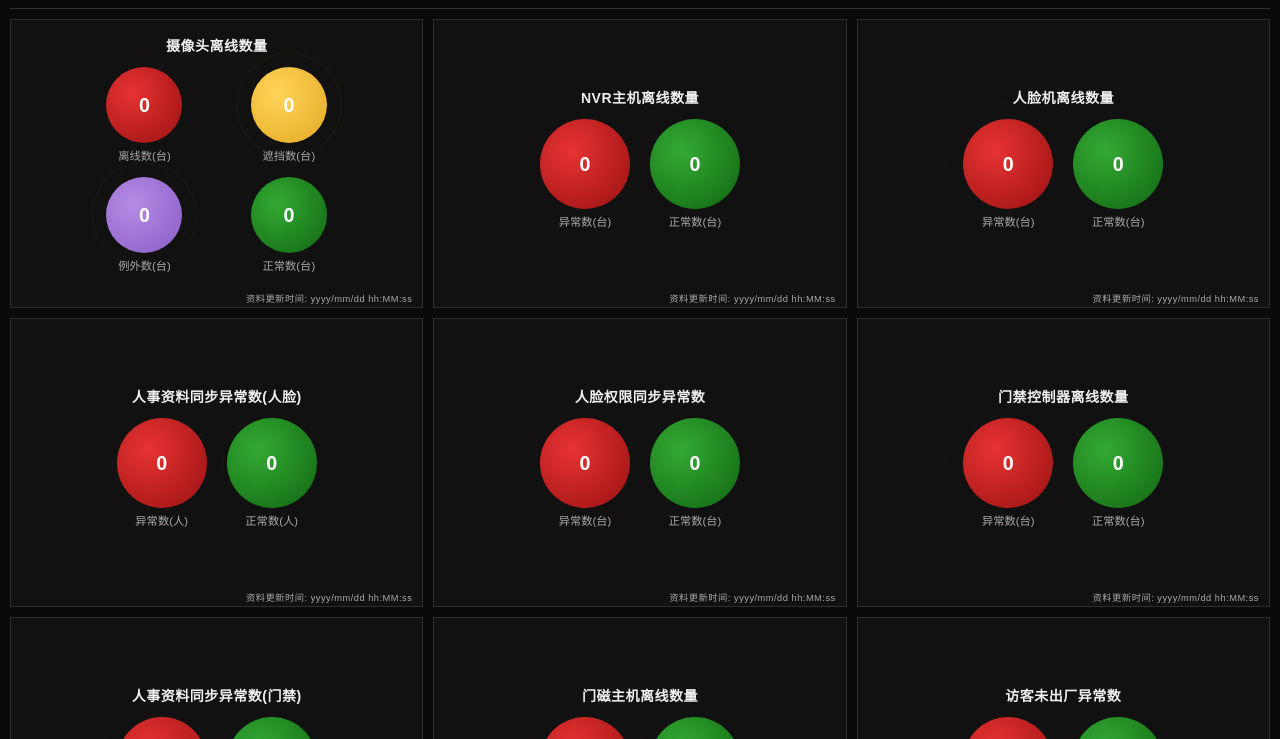
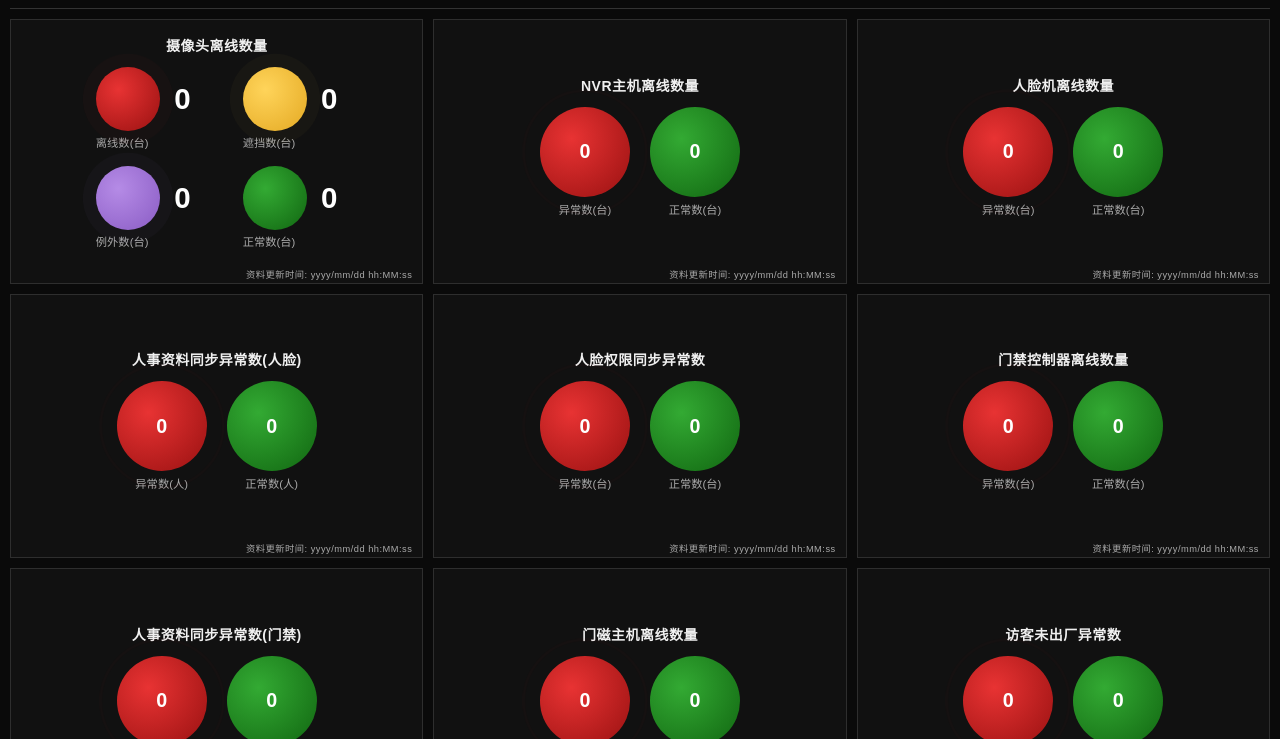
Before and after one commit to KayXCrypto/newP, a plain HTML site: page index.html in a window 1280 px wide. Shown: the part 61-800 px from the top of the page. Drawn offline with Linux system fonts and the light colour scheme; files that its build step writes are made by us from their sources; a script that the page names is missing; files whose address does not match are found by name.

Commit message:
Update index.css

```diff
--- a/index.css
+++ b/index.css
@@ -562,25 +562,113 @@ body {
   display: none !important;
 }
 
-/* Card camera: 4 vòng tròn xếp 2 hàng x 2 cột (giống mẫu)
-   Hàng 1: Offline | Bị che        Hàng 2: Ngoại lệ | Bình thường
-   Vòng tròn giữ đúng kiểu các card khác (tròn, số bên trong, nhãn bên dưới, hiệu ứng vòng sóng);
-   chỉ thu nhỏ vừa phải để 2 hàng vẫn nằm gọn trong card. */
+/* ══════════════════════════════════════════════════════════
+   CARD CAMERA: lưới 2 hàng x 2 cột, mỗi ô = VÒNG TRÒN (giống các card khác) + SỐ ở BÊN PHẢI,
+   nhãn nằm bên dưới vòng tròn.
+   Hàng 1: Offline (đỏ) | Bị che (vàng)      Hàng 2: Ngoại lệ (tím) | Bình thường (xanh)
+   Giữ nguyên id camera-abnormal / camera-covered / camera-exception / camera-normal
+   nên JS cập nhật số và class blink / is-zero vẫn chạy như cũ.
+   Cách làm: phần tử .circle thành hàng ngang; hình tròn màu được vẽ bằng ::before,
+   còn số (text của phần tử) tự nằm bên phải.
+   ══════════════════════════════════════════════════════════ */
 .card-camera .circles-row {
   display: grid;
   grid-template-columns: repeat(2, auto);
   justify-content: center;
-  gap: calc(6px + 1vh) calc(30px + 3vw);
+  gap: calc(6px + 1.2vh) calc(20px + 2.5vw);
   margin-bottom: 14px;
 }
 
+.card-camera .circle-wrap {
+  align-items: flex-start;
+  /* nhãn thẳng mép trái với vòng tròn */
+  gap: 3px;
+}
+
+/* Ô chứa: bỏ nền tròn, xếp ngang [vòng tròn][số] */
 .card-camera .circle {
-  width: clamp(52px, min(7vw, 9.5vh), 80px);
-  height: clamp(52px, min(7vw, 9.5vh), 80px);
+  width: auto;
+  height: auto;
   min-width: 0;
   min-height: 0;
   max-width: none;
   max-height: none;
+  border-radius: 0;
+  background: none !important;
+  box-shadow: none !important;
+  transform: none !important;
+  animation: none !important;
+  text-decoration: none !important;
+  justify-content: flex-start;
+  gap: calc(8px + 0.5vw);
+  font-size: calc(18px + 0.9vw);
+  line-height: 1;
+}
+
+/* Vòng tròn màu (cùng gradient với các card khác) */
+.card-camera .circle::before {
+  content: '';
+  flex: 0 0 auto;
+  width: clamp(44px, min(5vw, 8.5vh), 72px);
+  height: clamp(44px, min(5vw, 8.5vh), 72px);
+  border-radius: 50%;
+  transition: transform 0.15s;
+}
+
+.card-camera .circle.abnormal::before {
+  background: radial-gradient(circle at 35% 35%, #e83333, #991111);
+  --ring: rgba(220, 50, 50, 0.55);
+}
+
+.card-camera .circle.covered::before {
+  background: radial-gradient(circle at 35% 35%, #ffd45a, #e4a923);
+  --ring: rgba(255, 212, 90, 0.55);
+}
+
+.card-camera .circle.exception::before {
+  background: radial-gradient(circle at 35% 35%, #b58be6, #8a5cc4);
+  --ring: rgba(181, 139, 230, 0.55);
+}
+
+.card-camera .circle.normal::before {
+  background: radial-gradient(circle at 35% 35%, #33aa33, #116611);
+}
+
+/* Vòng sóng lan tỏa (thay cho ::after gốc vốn phủ cả ô chứa) */
+.card-camera .circle::after {
+  display: none !important;
+}
+
+.card-camera .circle.clickable::before {
+  animation: cam-ring 2s infinite;
+}
+
+@keyframes cam-ring {
+  0% {
+    box-shadow: 0 0 0 0 var(--ring);
+  }
+
+  70%,
+  100% {
+    box-shadow: 0 0 0 14px transparent;
+  }
+}
+
+.card-camera .circle.clickable:hover::before {
+  transform: scale(1.07);
+}
+
+/* Số = 0: vòng tròn đổi sang xanh, không nháy, không click (giống các card khác).
+   Cần độ ưu tiên cao hơn các rule is-zero gốc (đang tô nền cho cả ô chứa) */
+.card-camera .circle.abnormal.is-zero,
+.card-camera .circle.covered.is-zero,
+.card-camera .circle.exception.is-zero {
+  background: none !important;
+}
+
+.card-camera .circle.is-zero::before {
+  background: radial-gradient(circle at 35% 35%, #33aa33, #116611) !important;
+  animation: none !important;
 }
 
 /* Thêm vào cuối file index.css */
```
